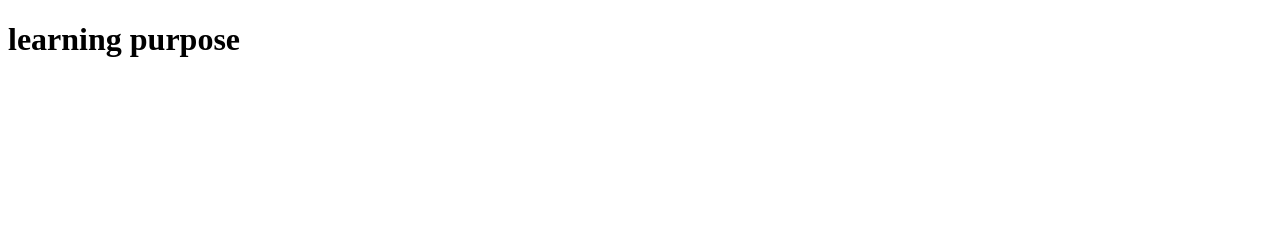
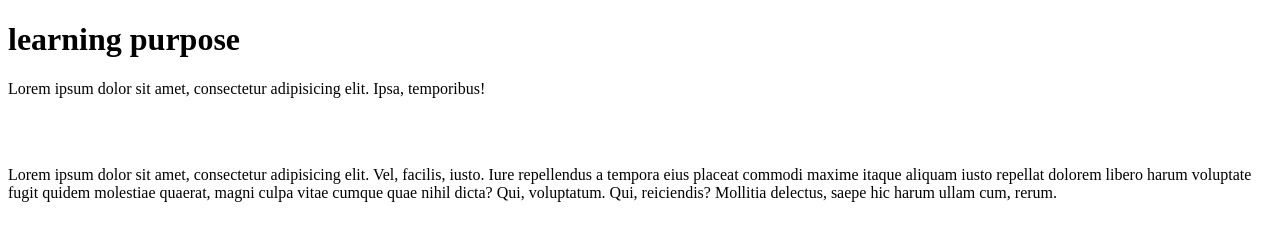
Before and after one commit to ab-siddiq/wd-6, a plain HTML site: page index.html in a window 1280 px wide. Drawn offline with Linux system fonts and the light colour scheme.

Commit message:
update some text

```diff
--- a/index.html
+++ b/index.html
@@ -6,5 +6,8 @@
 </head>
 <body>
     <h1>learning purpose</h1>
+    <p>Lorem ipsum dolor sit amet, consectetur adipisicing elit. Ipsa, temporibus!</p>
+    <br><br>
+    <p>Lorem ipsum dolor sit amet, consectetur adipisicing elit. Vel, facilis, iusto. Iure repellendus a tempora eius placeat commodi maxime itaque aliquam iusto repellat dolorem libero harum voluptate fugit quidem molestiae quaerat, magni culpa vitae cumque quae nihil dicta? Qui, voluptatum. Qui, reiciendis? Mollitia delectus, saepe hic harum ullam cum, rerum.</p>
 </body>
 </html>
```
